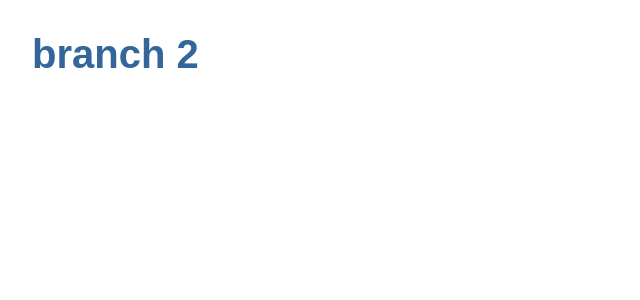
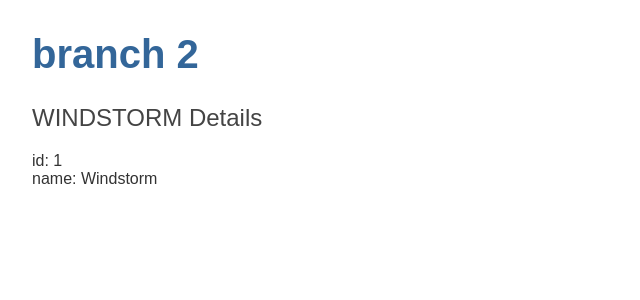
Before and after one commit to ramin-sabet/Angular, an Angular app: page / in a window 1280 px wide. Shown: the top 300 px of the page, without its empty margins (0-640 px from the left). Built offline with nearby package versions, Linux system fonts and the light colour scheme.

Commit message:
Adding Hero Componant

```diff
--- a/src/app/app.component.html
+++ b/src/app/app.component.html
@@ -1 +1,2 @@
 <h1> {{title}}</h1>
+<app-heroes></app-heroes>
--- a/src/app/app.module.ts
+++ b/src/app/app.module.ts
@@ -3,10 +3,12 @@
 
 import { AppRoutingModule } from './app-routing.module';
 import { AppComponent } from './app.component';
+import { HeroesComponent } from './heroes/heroes.component';
 
 @NgModule({
   declarations: [
-    AppComponent
+    AppComponent,
+    HeroesComponent
   ],
   imports: [
     BrowserModule,
--- /dev/null
+++ b/src/app/hero.ts
@@ -0,0 +1,4 @@
+export interface Hero {
+    id: number;
+    name: string;
+  }
--- /dev/null
+++ b/src/app/heroes/heroes.component.html
@@ -0,0 +1,3 @@
+<h2>{{hero.name | uppercase}} Details</h2>
+<div><span>id: </span>{{hero.id}}</div>
+<div><span>name: </span>{{hero.name}}</div>
--- /dev/null
+++ b/src/app/heroes/heroes.component.ts
@@ -0,0 +1,19 @@
+import { Component, OnInit } from '@angular/core';
+import {Hero} from '../hero';
+
+@Component({
+  selector: 'app-heroes',
+  templateUrl: './heroes.component.html',
+  styleUrls: ['./heroes.component.css']
+})
+export class HeroesComponent implements OnInit {
+  hero: Hero = {
+    id: 1,
+    name: 'Windstorm'
+  };
+  constructor() { }
+
+  ngOnInit(): void {
+  }
+
+}
```
Also changed, not shown: src/app/heroes/heroes.component.css (added), 1 other file (tests, documents, lock files or other folders).
